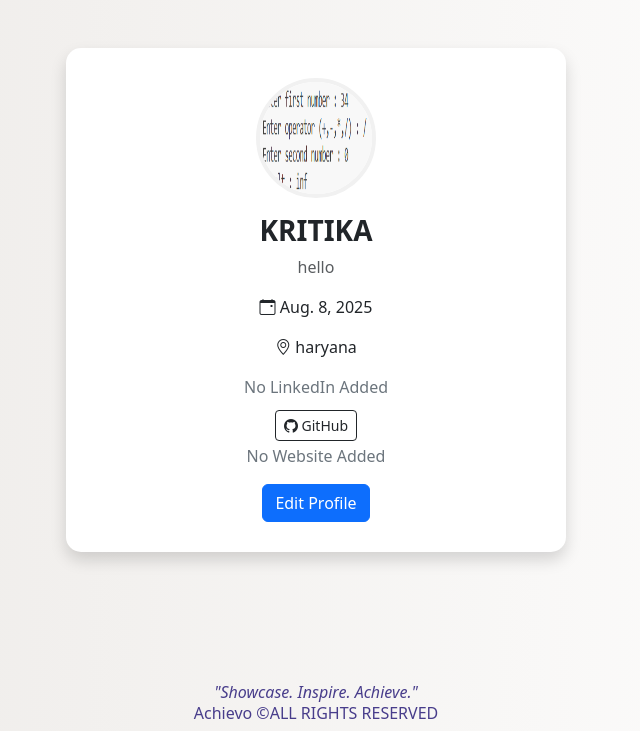
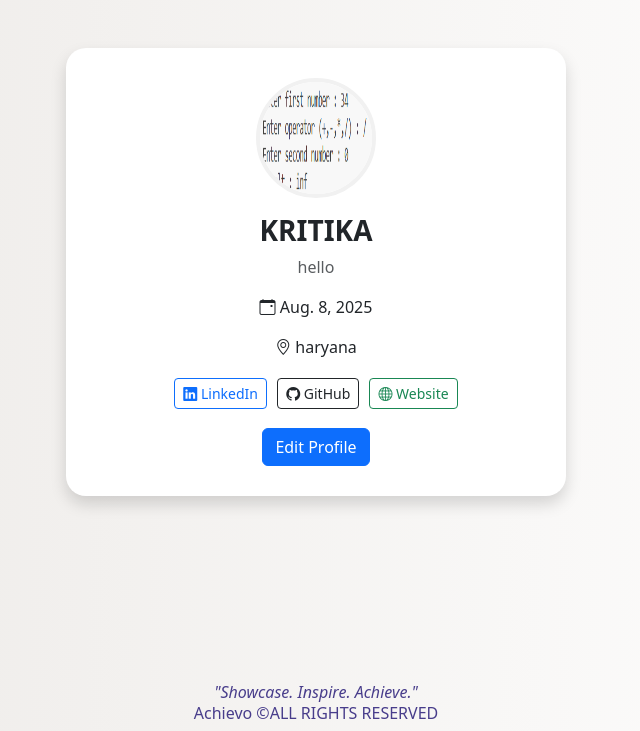
Before and after one commit to KRITIKA-l/AchievementDash, a Django app: page /profile/ in a window 1280 px wide. Shown: the part 69-800 px from the top of the page, without its empty margins (324-964 px from the left). Run offline with Django 5.2, Linux system fonts and the light colour scheme; a user stored in the database is signed in; data comes from the database, SQL or seed files in the repository; both versions use the stored data as it was after the commit; some web fonts are replaced.

Commit message:
Private/Public feature

```diff
--- a/project3/urls.py
+++ b/project3/urls.py
@@ -29,8 +29,9 @@ urlpatterns = [
     path('loginuser/',views.loginuser,name='loginuser'),
     path('signupuser/',views.signupuser,name='signupuser'),
     path('logoutuser/',views.logoutuser,name='logoutuser'),
-    path('profile/', views.profile, name='profile'),
+    path('profile/', views.my_profile, name='my_profile'),
     path('profile/edit/', views.edit_profile, name='edit_profile'),
+    path('profile/<str:username>/', views.profile_view, name='profile_view'),
 ]
 if settings.DEBUG:
     urlpatterns += static(settings.MEDIA_URL, document_root=settings.MEDIA_ROOT)
--- a/student/templates/student/profile.html
+++ b/student/templates/student/profile.html
@@ -4,8 +4,8 @@
 <head>
     <meta charset="UTF-8">
     <meta name="viewport" content="width=device-width, initial-scale=1.0">
-    <title>{{ user.username }}'s Profile</title>
-    <link href="https://cdn.jsdelivr.net/npm/bootstrap@5.3.7/dist/css/bootstrap.min.css" rel="stylesheet" integrity="sha384-LN+7fdVzj6u52u30Kp6M/trliBMCMKTyK833zpbD+pXdCLuTusPj697FH4R/5mcr" crossorigin="anonymous">
+    <title>{{ profile_user.username }}'s Profile</title>
+    <link href="https://cdn.jsdelivr.net/npm/bootstrap@5.3.7/dist/css/bootstrap.min.css" rel="stylesheet">
     <link rel="stylesheet" href="https://cdn.jsdelivr.net/npm/bootstrap-icons@1.10.5/font/bootstrap-icons.css">
 
     <style>
@@ -13,17 +13,17 @@
             background: linear-gradient(to right, #ece9e6, #ffffff);
         }
         .profile-card {
-            border-radius: 15px;
+            border-radius: 20px;
             transition: transform 0.2s ease, box-shadow 0.2s ease;
             background: #fff;
             padding: 30px;
         }
         .profile-card:hover {
             transform: translateY(-5px);
-            box-shadow: 0 10px 20px rgba(0,0,0,0.2);
+            box-shadow: 0 12px 25px rgba(0,0,0,0.15);
         }
         .profile-card h3 {
-            font-weight: 600;
+            font-weight: 700;
         }
         .profile-card .profile-image {
             border: 4px solid #f1f1f1;
@@ -34,23 +34,29 @@
             gap: 5px;
             margin: 3px;
         }
+        .locked {
+            opacity: 0.6;
+            pointer-events: none;
+        }
     </style>
 </head>
 <body>
     {% include 'student/navbar.html' %}
+
     {% if messages %}
-        <div id="alert-box" class="alert alert-info text-center" style="position:fixed; top:70px; width:100%; z-index:1050;">
+        <div id="alert-box" class="alert alert-info text-center"
+             style="position:fixed; top:70px; width:100%; z-index:1050;">
             {% for message in messages %}
                 {{ message }}
             {% endfor %}
         </div>
     {% endif %}
-    {% if user.userprofile.is_public or request.user == user %}
+
     <div class="container py-5">
         <div class="profile-card mx-auto shadow text-center" style="max-width: 500px;">
             <!-- Profile Image -->
-                {% if user.userprofile.profile_image %}
-                    <img src="{{ user.userprofile.profile_image.url }}"
+            {% if profile.profile_image %}
+                <img src="{{ profile.profile_image.url }}"
                     class="rounded-circle mb-3 profile-image" width="120" height="120" alt="Profile Image">
             {% else %}
                 <img src="{% static 'student/img2.jpg' %}"
@@ -58,75 +64,71 @@
             {% endif %}
 
             <!-- Username -->
-                <h3>{{ user.username }}</h3>
+            <h3>{{ profile_user.username }}</h3>
 
-                <!-- Bio -->
-                <p class="text-muted">
-                    {% if user.userprofile.bio %}
-                        {{ user.userprofile.bio }}
-                    {% else %}
-                        No bio added yet.
-                    {% endif %}
-                </p>
+            {% if profile.is_public or request.user == profile_user %}
+                <!-- Normal Full Profile -->
+                <p class="text-muted">{{ profile.bio|default:"No bio added yet." }}</p>
+                <p><i class="bi bi-calendar-event"></i> {{ profile.date_of_birth|default:"DOB not specified" }}</p>
+                <p><i class="bi bi-geo-alt"></i> {{ profile.location|default:"Location not specified" }}</p>
 
-                <!-- Date of Birth -->
-                <p>
-                    <i class="bi bi-calendar-event"></i>
-                    {% if user.userprofile.date_of_birth %}
-                        {{ user.userprofile.date_of_birth }}
-                    {% else %}
-                        DOB not specified
-                    {% endif %}
-                </p>
-
-                <!-- Location -->
-                <p>
-                    <i class="bi bi-geo-alt"></i>
-                    {% if user.userprofile.location %}
-                        {{ user.userprofile.location }}
-                    {% else %}
-                        Location not specified
-                    {% endif %}
-                </p>
-
-                {% if user.userprofile.linkedin_url and user.userprofile.linkedin_url != 'None' %}
-                    <a href="{{ user.userprofile.linkedin_url }}" target="_blank"
+                <!-- LinkedIn -->
+                {% if profile.linkedin_url %}
+                    <a href="{{ profile.linkedin_url }}" target="_blank"
                     class="btn btn-outline-primary btn-sm btn-link-custom">
                         <i class="bi bi-linkedin"></i> LinkedIn
                     </a>
                 {% else %}
-                    <span class="text-secondary d-block mb-2">No LinkedIn Added</span>
+                    <p class="text-secondary small">
+                        <i class="bi bi-linkedin"></i> No LinkedIn added
+                    </p>
                 {% endif %}
 
-                {% if user.userprofile.github_url and user.userprofile.github_url != 'None' %}
-                    <a href="{{ user.userprofile.github_url }}" target="_blank"
+                <!-- GitHub -->
+                {% if profile.github_url %}
+                    <a href="{{ profile.github_url }}" target="_blank"
                     class="btn btn-outline-dark btn-sm btn-link-custom">
                         <i class="bi bi-github"></i> GitHub
                     </a>
                 {% else %}
-                    <span class="text-secondary d-block mb-2">No GitHub Added</span>
+                    <p class="text-secondary small">
+                        <i class="bi bi-github"></i> No GitHub added
+                    </p>
                 {% endif %}
 
-                {% if user.userprofile.personal_website and user.userprofile.personal_website != 'None' %}
-                    <a href="{{ user.userprofile.personal_website }}" target="_blank"
+                <!-- Website -->
+                {% if profile.personal_website %}
+                    <a href="{{ profile.personal_website }}" target="_blank"
                     class="btn btn-outline-success btn-sm btn-link-custom">
                         <i class="bi bi-globe"></i> Website
                     </a>
                 {% else %}
-                    <span class="text-secondary d-block">No Website Added</span>
+                    <p class="text-secondary small">
+                        <i class="bi bi-globe"></i> No Website added
+                    </p>
                 {% endif %}
 
+                <br>
+                {% if request.user == profile_user %}
                     <a href="{% url 'edit_profile' %}" class="btn btn-primary mt-3">Edit Profile</a>
+                {% endif %}
+
+            {% else %}
+                <!-- Private Profile Mode -->
+                <div class="locked mt-3">
+                    <p class="text-danger">
+                        <i class="bi bi-lock-fill"></i> This profile is private.
+                    </p>
+                </div>
+            {% endif %}
         </div>
     </div>
-    {% else %}
-        <div class="alert alert-warning text-center">This profile is private.</div>
-    {% endif %}
+
     {% include 'student/footer.html' %}
     <script>
-        setTimeout(() =>
-        {
-            document.getElementById('alert-box').style.display = 'none';
+        setTimeout(() => {
+            const alertBox = document.getElementById('alert-box');
+            if (alertBox) alertBox.style.display = 'none';
         }, 3000);
     </script>
     <script src="https://cdn.jsdelivr.net/npm/bootstrap@5.3.7/dist/js/bootstrap.bundle.min.js"></script>
--- a/student/views.py
+++ b/student/views.py
@@ -1,4 +1,4 @@
-from django.shortcuts import render,redirect
+from django.shortcuts import render,redirect,get_object_or_404
 from django.contrib.auth import authenticate, login, logout
 from .models import UserProfile,User
 from django.contrib import messages
@@ -62,8 +62,25 @@ def logoutuser(request):
         return(redirect('home'))
 
 @login_required
-def profile(request):
-    return render(request, 'student/profile.html')
+def my_profile(request):
+    profile = request.user.userprofile
+    return render(request, 'student/profile.html', {'profile_user': request.user, 'profile': profile})
+
+@login_required
+def profile_view(request, username=None):
+    if username:
+        user_obj = get_object_or_404(User, username=username)
+    else:
+        user_obj = request.user
+
+    profile = user_obj.userprofile
+
+    # Render the SAME template, it handles private vs public
+    context = {
+        'profile_user': user_obj,
+        'profile': profile
+    }
+    return render(request, 'student/profile.html', context)
 
 @login_required
 def edit_profile(request):
```
Also changed, not shown: student/templates/student/editprofile.html (+7 -2 lines), db.sqlite3. Lines whose indentation alone changed are shown as unchanged.
